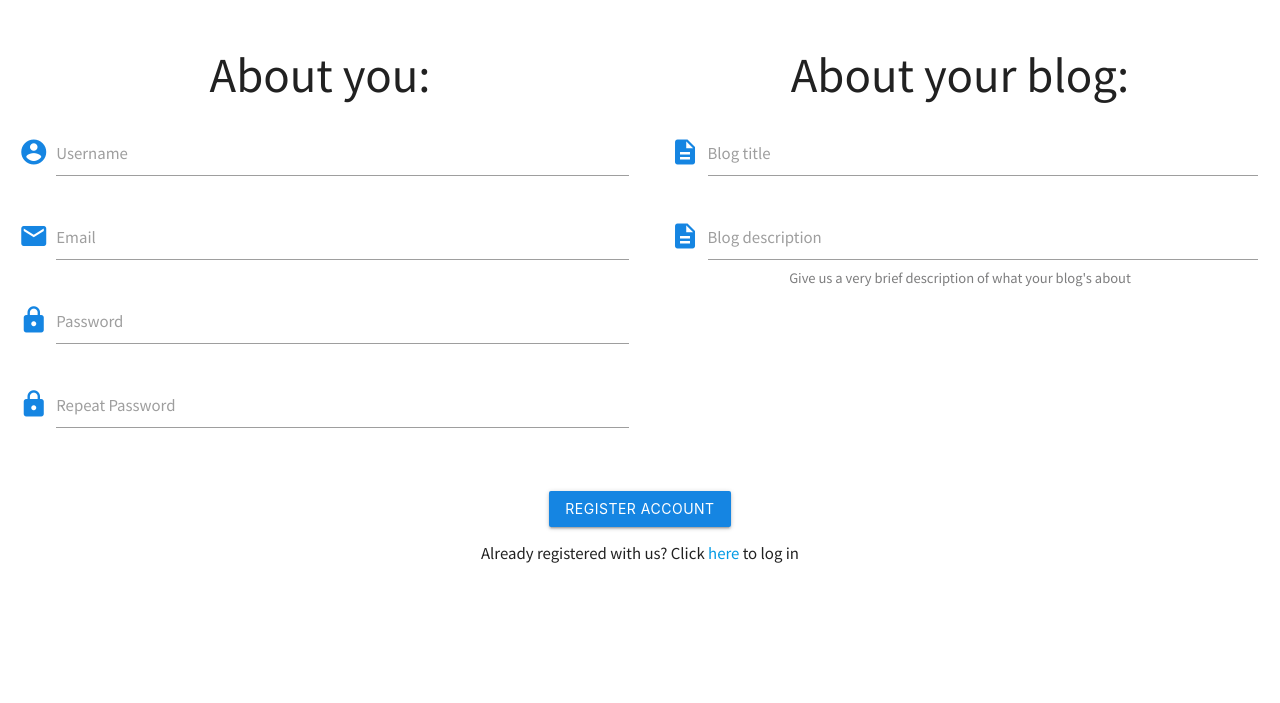
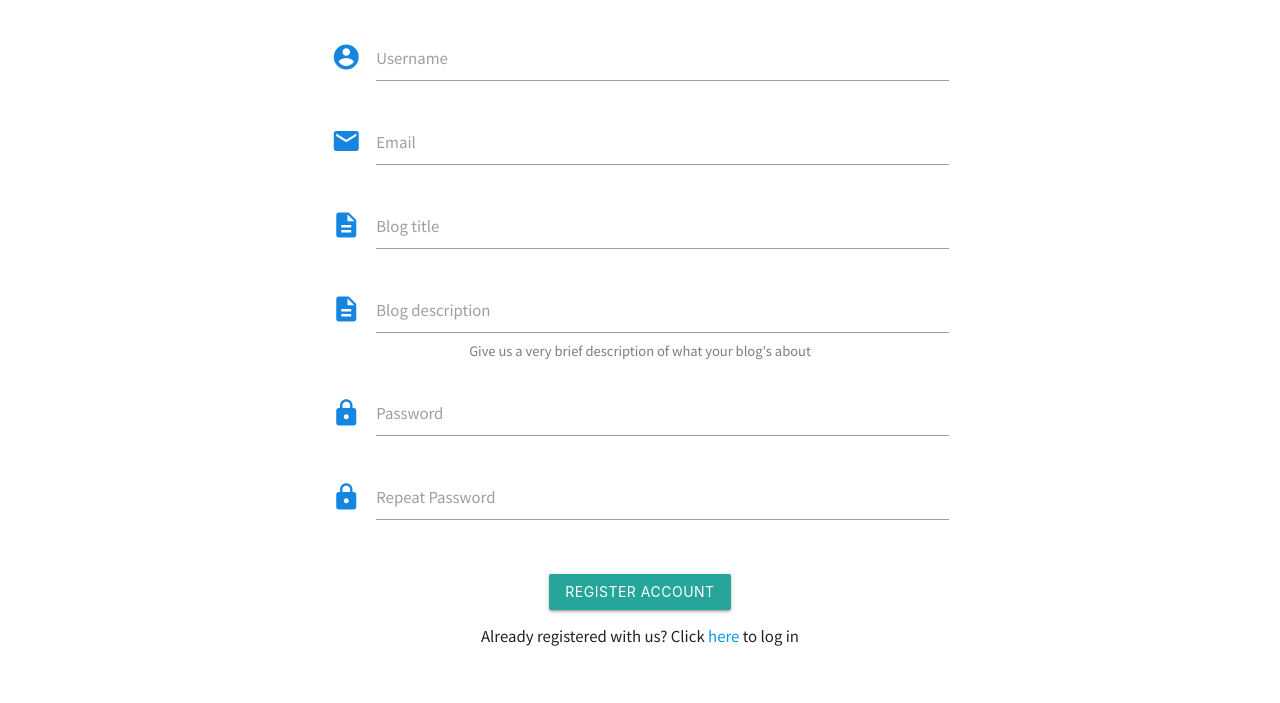
Before and after one commit to Code-Institute-Submissions/ci-bloggy, a Flask app: page /register in a window 1280 px wide. Shown: the part 159-862 px from the top of the page. Before the commit the page ends 722 px from the top, so only its background shows below. Run offline with Flask 2, Linux system fonts and the light colour scheme; some libraries are stand-ins or nearby versions.

Commit message:
Restore original reigster form

```diff
--- a/bloggy/templates/register.html
+++ b/bloggy/templates/register.html
@@ -14,9 +14,7 @@ Bloggy | Register
 <main>
   <!-- Register form -->
   <div class="row">
-    <div class="col s12 l6 center-align">
-      <h3>About you:</h3>
-      <form method="POST" action="{{ url_for('register') }}" class="login-form">
+    <form method="POST" action="{{ url_for('register') }}" class="col s12 m6 offset-m3 login-form">
       {{ form.csrf_token }}
       <div class="row">
         {% with messages = get_flashed_messages() %}
@@ -36,8 +34,7 @@ Bloggy | Register
           <i class="material-icons prefix">account_circle</i>
           {{ form.username }}
           {% if form.username.errors %}
-            <ul class="center-align">{% for error in form.username.errors %}<li
-                style="font-size: small; color: #F1007C;">
+          <ul class="center-align">{% for error in form.username.errors %}<li style="font-size: small; color: #F1007C;">
               {{ error }}</li>{% endfor %}</ul>
           {% endif %}
           <label for="icon_prefix">Username</label>
@@ -52,11 +49,29 @@ Bloggy | Register
           <label for="icon_prefix">Email</label>
         </div>
         <div class="input-field col s12">
+          <i class="material-icons prefix">description</i>
+          {{ form.blog_title }}
+          {% if form.blog_title.errors %}
+          <ul class="center-align">{% for error in form.blog_title.errors %}<li
+              style="font-size: small; color: #F1007C;">{{ error }}</li>{% endfor %}</ul>
+          {% endif %}
+          <label for="icon_prefix">Blog title</label>
+        </div>
+        <div class="input-field col s12">
+          <i class="material-icons prefix">description</i>
+          {{ form.blog_description }}
+          {% if form.blog_description.errors %}
+          <ul class="center-align">{% for error in form.blog_description.errors %}<li
+              style="font-size: small; color: #F1007C;">{{ error }}</li>{% endfor %}</ul>
+          {% endif %}
+          <label for="icon_prefix">Blog description</label>
+          <p class="center-align small">Give us a very brief description of what your blog's about</p>
+        </div>
+        <div class="input-field col s12">
           <i class="material-icons prefix">lock</i>
           {{ form.password }}
           {% if form.password.errors %}
-            <ul class="center-align">{% for error in form.password.errors %}<li
-                style="font-size: small; color: #F1007C;">
+          <ul class="center-align">{% for error in form.password.errors %}<li style="font-size: small; color: #F1007C;">
               {{ error }}</li>{% endfor %}</ul>
           {% endif %}
           <label for="password">Password</label>
@@ -70,38 +85,15 @@ Bloggy | Register
           {% endif %}
           <label for="confirm_password">Repeat Password</label>
         </div>
-        </div>
-    </div>
-    <div class="col s12 l6 center-align login-form">
-      <h3>About your blog:</h3>
-      <div class="input-field col s12">
-        <i class="material-icons prefix">description</i>
-        {{ form.blog_title }}
-        {% if form.blog_title.errors %}
-        <ul class="center-align">{% for error in form.blog_title.errors %}<li style="font-size: small; color: #F1007C;">
-            {{ error }}</li>{% endfor %}</ul>
-        {% endif %}
-        <label for="icon_prefix">Blog title</label>
-      </div>
-      <div class="input-field col s12">
-        <i class="material-icons prefix">description</i>
-        {{ form.blog_description }}
-        {% if form.blog_description.errors %}
-        <ul class="center-align">{% for error in form.blog_description.errors %}<li
-            style="font-size: small; color: #F1007C;">{{ error }}</li>{% endfor %}</ul>
-        {% endif %}
-        <label for="icon_prefix">Blog description</label>
-        <p class="center-align small">Give us a very brief description of what your blog's about</p>
-      </div>
-    </div>
-  </div>
         <div class="input-field col s12 center-align">
           {{ form.recaptcha }}
         </div>
         <div class="col s12 center-align">
-    <button class="btn waves-effect bloggy-button" type="submit" name="action">Register account</button>
+          <button class="btn waves-effect register-button" type="submit" name="action">Register account</button>
           <p>Already registered with us? Click <a href="{{ url_for('login') }}">here</a> to log in</p>
         </div>
+      </div>
     </form>
+  </div>
 </main>
 {% endblock %}
```
Lines whose indentation alone changed are shown as unchanged.
